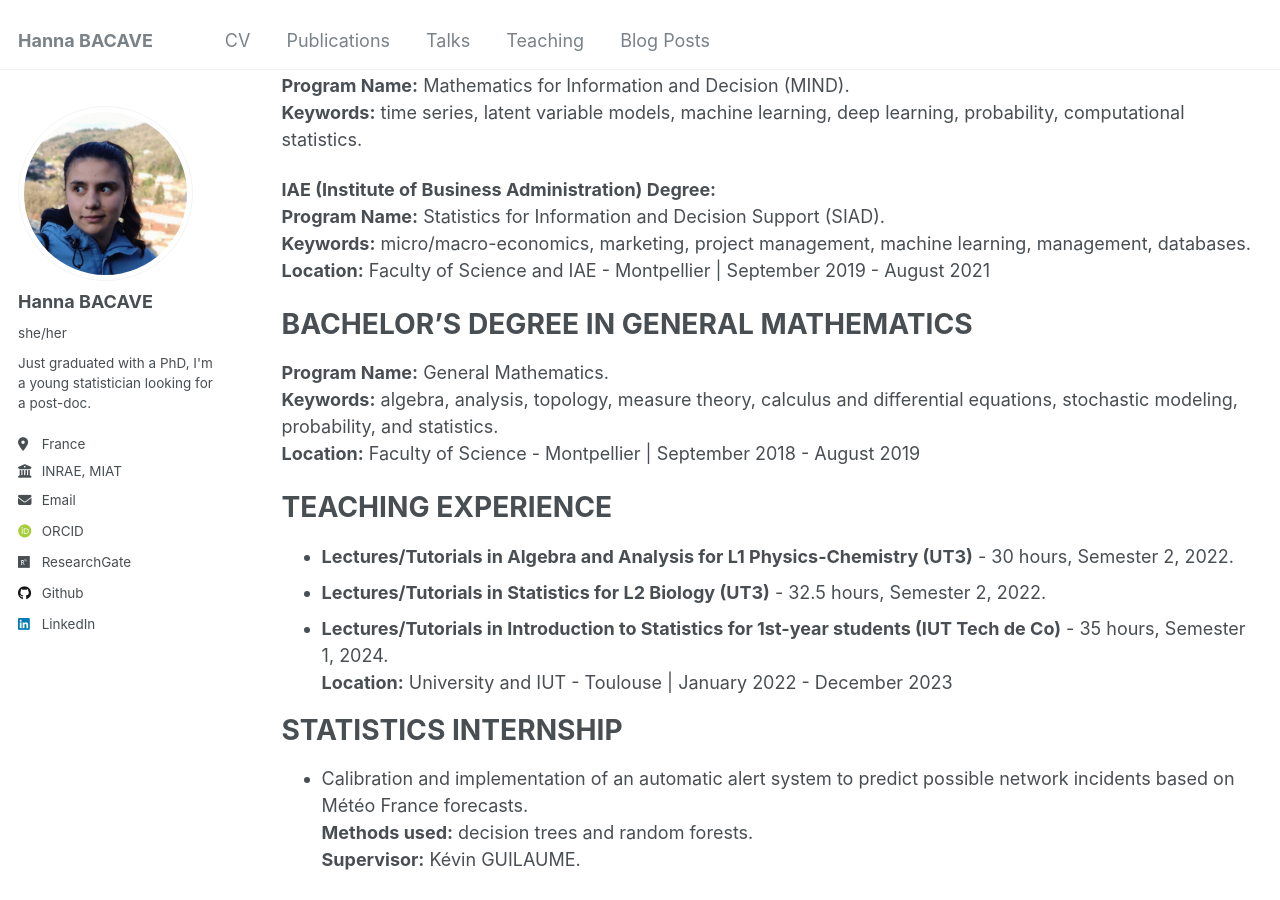
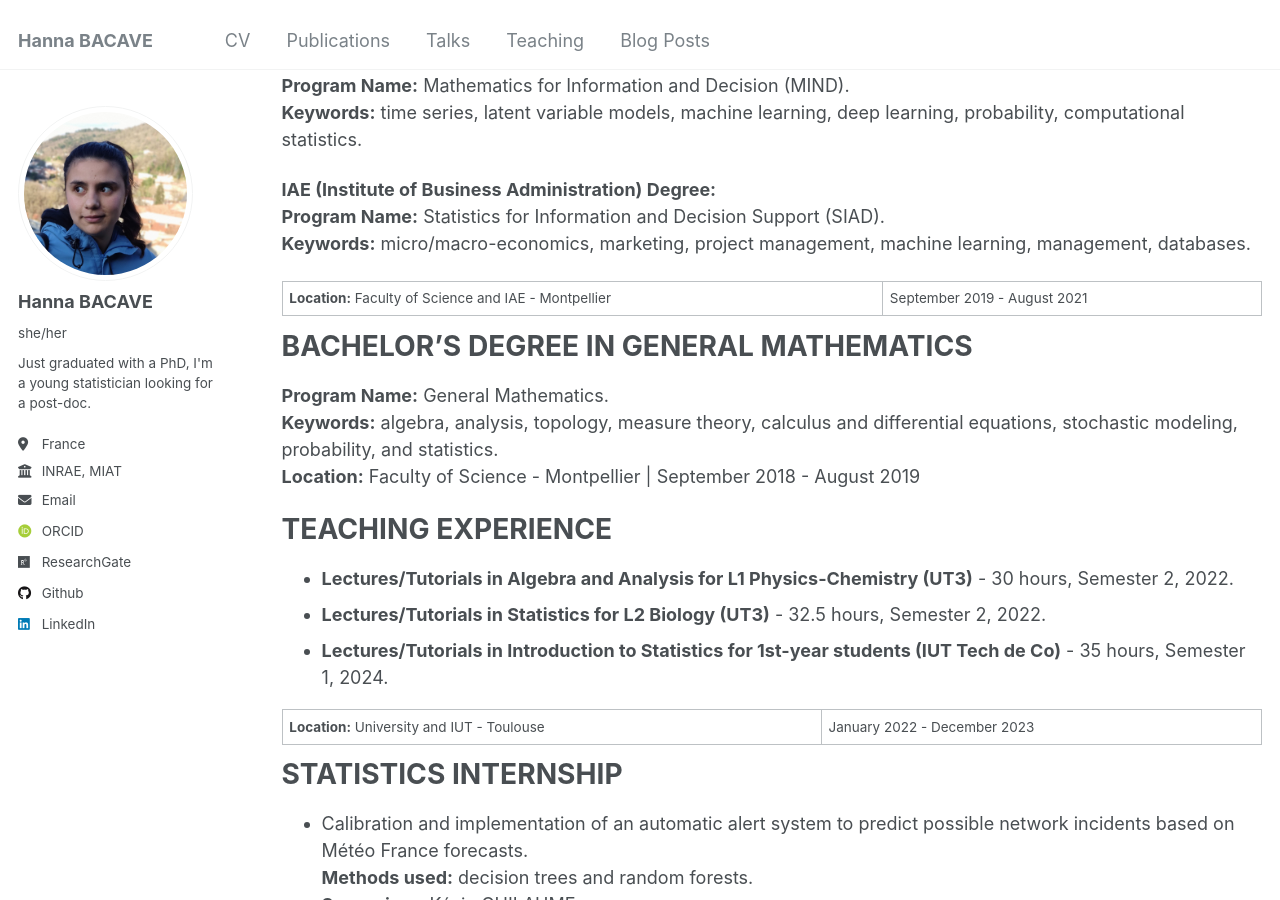
Before and after one commit to hannabacave/hannabacave.github.io, a Jekyll site: the page built from _pages/cv.md, in a window 1280 px wide and 900 px high, scrolled down 503 px. Built offline with Jekyll 4.4.1, drawn with Linux system fonts in a browser that asks for light colours; some web fonts are replaced.

Commit message:
Update cv.md

```diff
--- a/_pages/cv.md
+++ b/_pages/cv.md
@@ -30,6 +30,7 @@ MASTER'S DEGREE IN STATISTICS AND MANAGEMENT (DOUBLE DEGREE)
 **IAE (Institute of Business Administration) Degree:**
 **Program Name:** Statistics for Information and Decision Support (SIAD).
 **Keywords:** micro/macro-economics, marketing, project management, machine learning, management, databases.
+
 **Location:** Faculty of Science and IAE - Montpellier | September 2019 - August 2021
 
 BACHELOR'S DEGREE IN GENERAL MATHEMATICS
@@ -43,7 +44,8 @@ TEACHING EXPERIENCE
 ===
 - **Lectures/Tutorials in Algebra and Analysis for L1 Physics-Chemistry (UT3)** - 30 hours, Semester 2, 2022.
 - **Lectures/Tutorials in Statistics for L2 Biology (UT3)** - 32.5 hours, Semester 2, 2022.
-- **Lectures/Tutorials in Introduction to Statistics for 1st-year students (IUT Tech de Co)** - 35 hours, Semester 1, 2024. \\
+- **Lectures/Tutorials in Introduction to Statistics for 1st-year students (IUT Tech de Co)** - 35 hours, Semester 1, 2024.
+
 **Location:** University and IUT - Toulouse | January 2022 - December 2023
 
 STATISTICS INTERNSHIP
```
